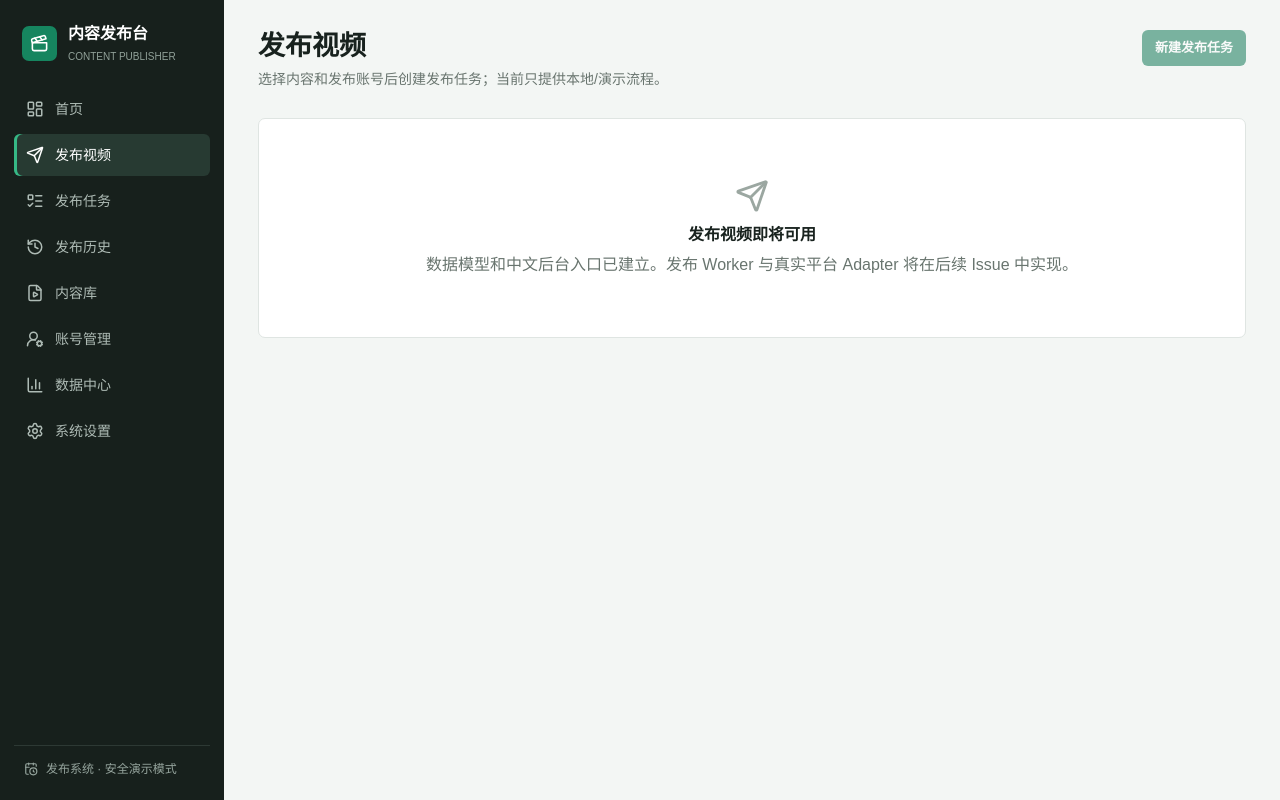
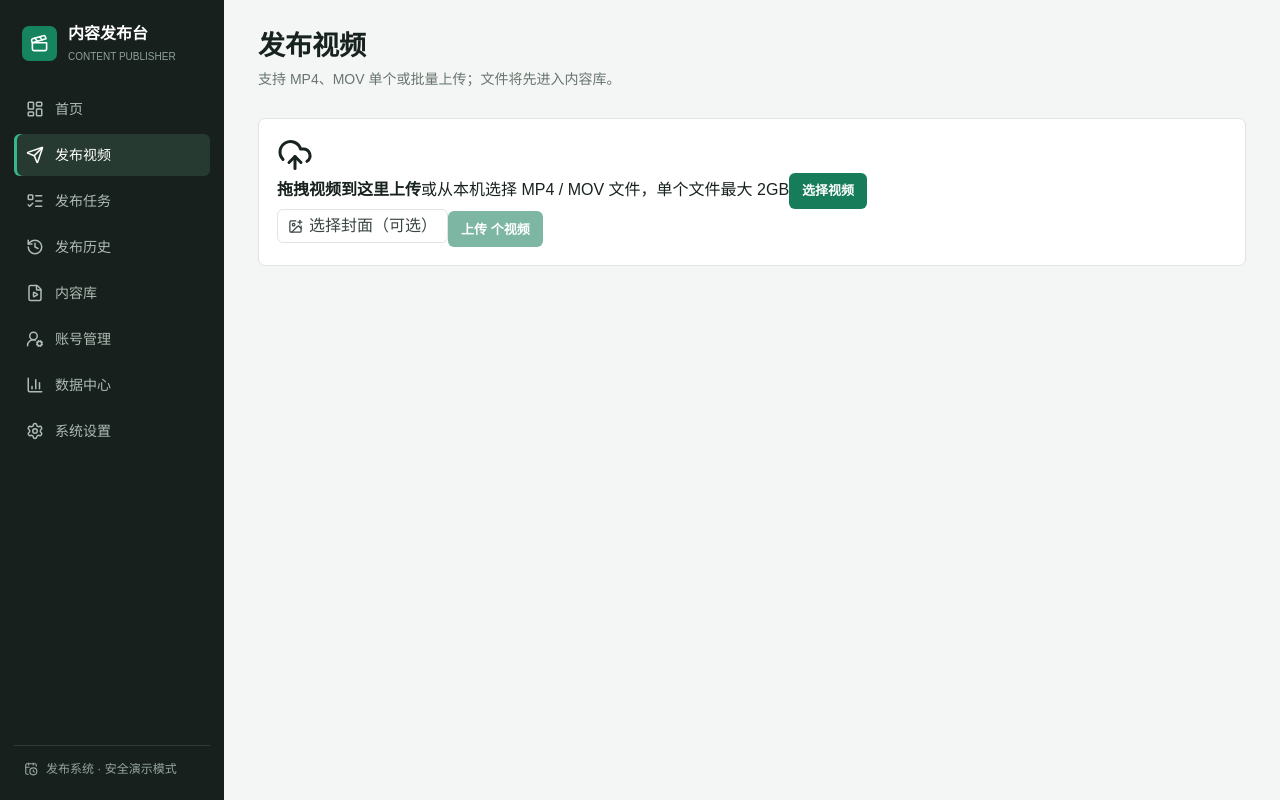
Before and after one commit to lujianing029-design/multi-store-dashboard, a Next.js app: page /publish-video in a window 1280 px wide. Built offline with nearby package versions, Linux system fonts and the light colour scheme.

Commit message:
feat: add publish video page

```diff
--- /dev/null
+++ b/src/app/publish-video/page.tsx
@@ -0,0 +1,5 @@
+import { VideoUpload } from "@/components/publishing/video-upload";
+
+export default function PublishVideoPage() {
+  return <VideoUpload />;
+}
```
